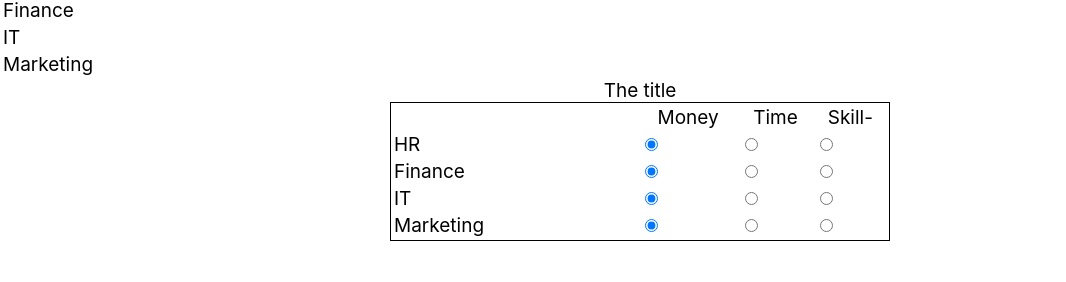
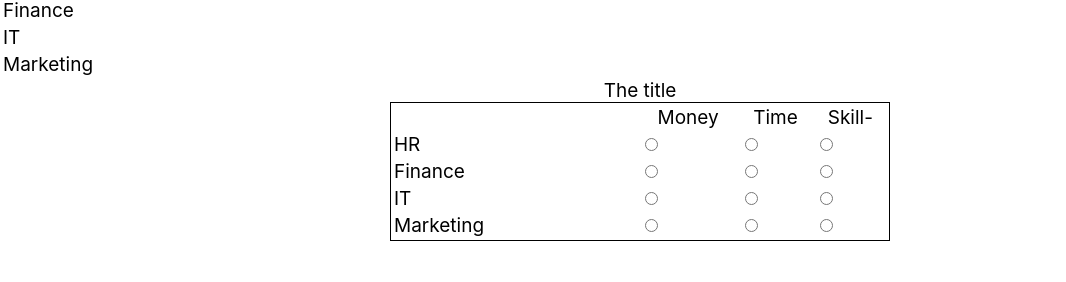
Before and after one commit to atomcorp/likert-or-not, a React app: page / in a window 1280 px wide. Shown: the part 1452-1734 px from the top of the page, without its empty margins (0-1066 px from the left). Built offline with nearby package versions, Linux system fonts and the light colour scheme; the HTML template or start-up script is replaced by a standard one.

Commit message:
dont's check radio is value undefined

```diff
--- a/src/Matrix/Matrix.tsx
+++ b/src/Matrix/Matrix.tsx
@@ -37,7 +37,7 @@ const Matrix = (props: MatrixProps) => (
                   values: props.values,
                 })}
                 checked={isChecked({
-                  value: row.value || 0,
+                  value: row.value,
                   values: props.values,
                   index,
                 })}
--- a/src/Matrix/components/utils.ts
+++ b/src/Matrix/components/utils.ts
@@ -2,9 +2,10 @@ import {IsCheckProps, ReturnValueProps} from '../definitions';
 
 /**
  * Check whether the Radio is checked
- * - If user has specified the possible values prop we compare
+ * - If user has specified the possible Values prop we compare
  * with the current value
  * - If not, we compare with the index of the Radio in the row
+ * - If value is undefined will return false
  */
 export const isChecked = (props: IsCheckProps) => {
   if (props.values && props.values.length > 0) {
@@ -18,7 +19,7 @@ export const isChecked = (props: IsCheckProps) => {
 };
 
 /**
- * If user has specified the values prop this ensures it is used
+ * If user has specified the Values prop this ensures it is used
  * Otherwise it just returns the number of the index
  */
 export const returnValueIfSpecifiedElseEnum = (props: ReturnValueProps) => {
--- a/src/Matrix/definitions.d.ts
+++ b/src/Matrix/definitions.d.ts
@@ -45,7 +45,7 @@ export interface DomRowType {
 }
 
 export interface IsCheckProps {
-  value: string | number;
+  value?: string | number;
   values?: string[] | number[];
   index: number;
 }
```
